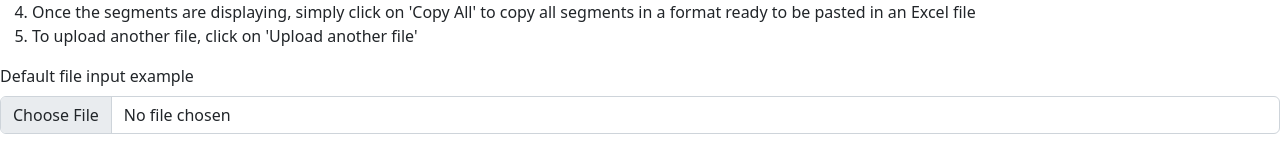
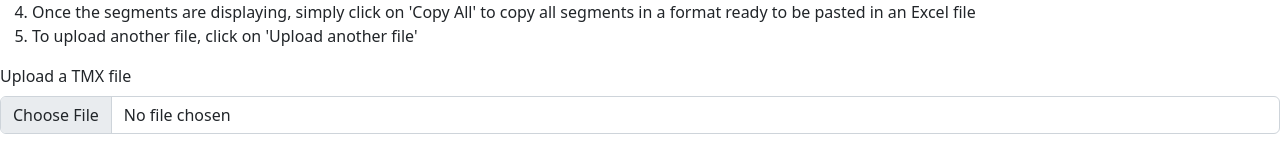
Before and after one commit to alejotsv/tmx-converter, a React (Vite) app: page / in a window 1280 px wide. Shown: the part 174-328 px from the top of the page. Built offline with nearby package versions, Linux system fonts and the light colour scheme.

Commit message:
update text before input field

```diff
--- a/src/components/Uploader.jsx
+++ b/src/components/Uploader.jsx
@@ -153,7 +153,7 @@ const Uploader = () => {
     <div>
       { !file &&
         <Form.Group controlId="formFile" className="mb-3">
-          <Form.Label>Default file input example</Form.Label>
+          <Form.Label>Upload a TMX file</Form.Label>
           <Form.Control type="file" accept='.tmx' onChange={handleChange} />
         </Form.Group>
       }
```
